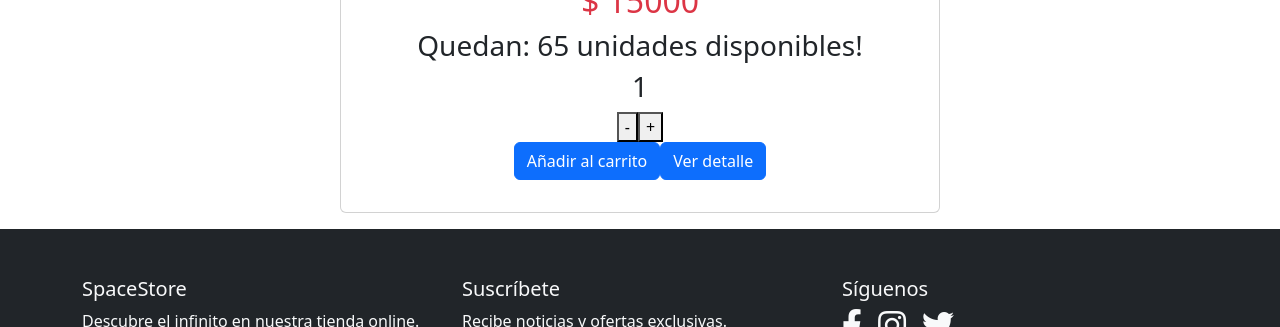
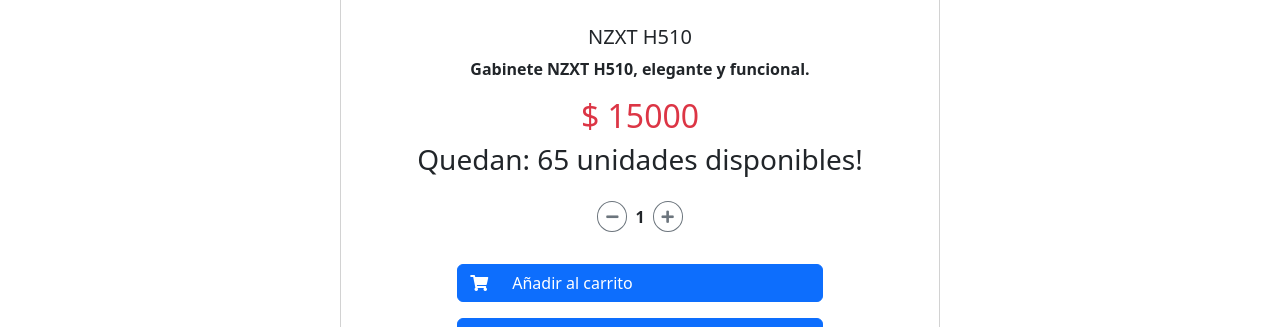
Before and after one commit to NicolasRaffonaudDev/guaridahw, a React (Vite) app: page /detail/17 in a window 1280 px wide. Shown: the part 625-952 px from the top of the page. Built offline with nearby package versions, Linux system fonts and the light colour scheme.

Commit message:
configurando el cart count para que se contabilice acorde a lo que sumamos de productos

```diff
--- a/src/components/ItemCount/ItemCount.jsx
+++ b/src/components/ItemCount/ItemCount.jsx
@@ -1,24 +1,40 @@
 import { useState } from "react"
 
-const ItemCount = ({ initial = 1, stock}) => {
-    const [count, setCount] = useState(initial);
+const ItemCount = ({ stock, onCountChange }) => {
+    const [count, setCount] = useState(1);
 
     const increment = () => {
-        if(count < stock) {
-            setCount((prev) => prev + 1);
-        }
-    };
-    const decrement = () => {
-        if(count > 1) {
-            setCount((prev) => prev - 1);
+        if (count < stock) {
+            setCount(prev => {
+                const newCount = prev + 1;
+                onCountChange(newCount);
+                return newCount;
+            });
         }
     };
 
+    const decrement = () => {
+        if (count > 1) {
+            setCount(prev => {
+                const newCount = prev - 1;
+                onCountChange(newCount);
+                return newCount;
+            });
+        }
+    };
+
+
     return (
-        <div>
-            <h3>{count}</h3>
-            <button onClick={decrement}>-</button>
-            <button onClick={increment}>+</button>
+        <div className="container mt-4">
+            <div className="d-flex justify-content-center align-items-center">
+                <button className="btn btn-outline-secondary btn-sm rounded-circle" type="button" onClick={decrement}>
+                <i className="fa fa-minus"></i>
+                </button>
+                <p className="m-0 mx-2" style={{ fontSize: '1rem' }}>{count}</p>
+                <button className="btn btn-outline-secondary btn-sm rounded-circle" type="button" onClick={increment}>
+                <i className="fa fa-plus"></i>
+                </button>
+            </div>
         </div>
     );
 }
--- a/src/components/ItemDetail/ItemDetail.jsx
+++ b/src/components/ItemDetail/ItemDetail.jsx
@@ -1,29 +1,42 @@
-import { useContext } from "react";
+import { useContext, useState } from "react";
 import { CartContext } from "../../context/CartContext";
 import { Link } from "react-router-dom"
 import ItemCount from "../ItemCount/ItemCount";
 
 const ItemDetail = ({id, name, price, img, description, stock}) => {
   const { addToCart } = useContext(CartContext);
+  const [count, setCount] = useState(1)
   const handleAddToCart = () => {
-    addToCart(1); // Aquí añadimos 1 producto al carrito
-  };
+    const item = {
+        id,
+        quantity: count
+    };
+    addToCart(item); // Añadimos el objeto del producto con su cantidad
+}
   return (
-      <div className="container d-flex justify-content-center text-center">
-        <div key={id} className="card align-items-center text-center p-3 my-3" style={{width: 600, height:690}}>
+      <div className="container d-flex justify-content-center text-center p-5">
+        <div key={id} className="card align-items-center text-center p-3 my-3" style={{width: 600, height:850}}>
           <img src={img} style={{width: 350, height:350}} alt={name} className="card-img-top mt-5"/>
           <div className="card-body fw-bold mt-5">
               <h5 className="card-title">{name}</h5>
               <p className="card-text">{description}</p>
               <h2 className="card-text text-danger">$ {price}</h2>
               <h3 className="card-text text-dark">Quedan: {stock} unidades disponibles!</h3>
-              <ItemCount stock={stock}/>
-              <button onClick={handleAddToCart} className="btn btn-primary">
-                Añadir al carrito
-              </button>
-              <Link to="" className="btn btn-primary">
-              Ver detalle
-              </Link>
+              <ItemCount stock={stock} onCountChange={setCount}/>
+              <div className="container p-4 d-flex flex-column justify-content-center">
+                <div className="row mx-2 p-2">
+                  <button onClick={handleAddToCart} className="btn btn-primary d-flex align-items-center">
+                    <i className="fas fa-shopping-cart me-4"></i>
+                    Añadir al carrito
+                  </button>
+                </div>
+                <div className="row mx-2 p-2">
+                  <Link to="/cart" className="btn btn-primary d-flex align-items-center">
+                    <i className="fas fa-eye me-4"></i>
+                    Ver Carrito
+                  </Link>
+                </div>
+              </div>
           </div>
         </div>
       </div>
--- a/src/context/CartContext.jsx
+++ b/src/context/CartContext.jsx
@@ -6,9 +6,25 @@
 // Creamos el proveedor del contexto
 export const CartProvider = ({ children }) => {
     const [cartCount, setCartCount] = useState(0);
+    const [cartItems, setCartItems] = useState([]);
 
-  const addToCart = (count) => {
-    setCartCount(cartCount + count); // Añade la cantidad pasada al cartCount
+    const addToCart = (item) => {
+        const existingItem = cartItems.find(cartItem => cartItem.id === item.id);
+
+        if (existingItem) {
+            // Si ya existe, sumamos la cantidad
+            setCartItems(prevItems =>
+                prevItems.map(cartItem =>
+                    cartItem.id === item.id
+                        ? { ...cartItem, quantity: cartItem.quantity + item.quantity }
+                        : cartItem
+                )
+            );
+        } else {
+            // Si no existe, lo agregamos
+            setCartItems(prevItems => [...prevItems, { ...item, quantity: item.quantity }]);
+        }
+        setCartCount(prevCount => prevCount + item.quantity); // Actualiza el contador total
     };
 
     return (
```
Lines whose indentation alone changed are shown as unchanged.
